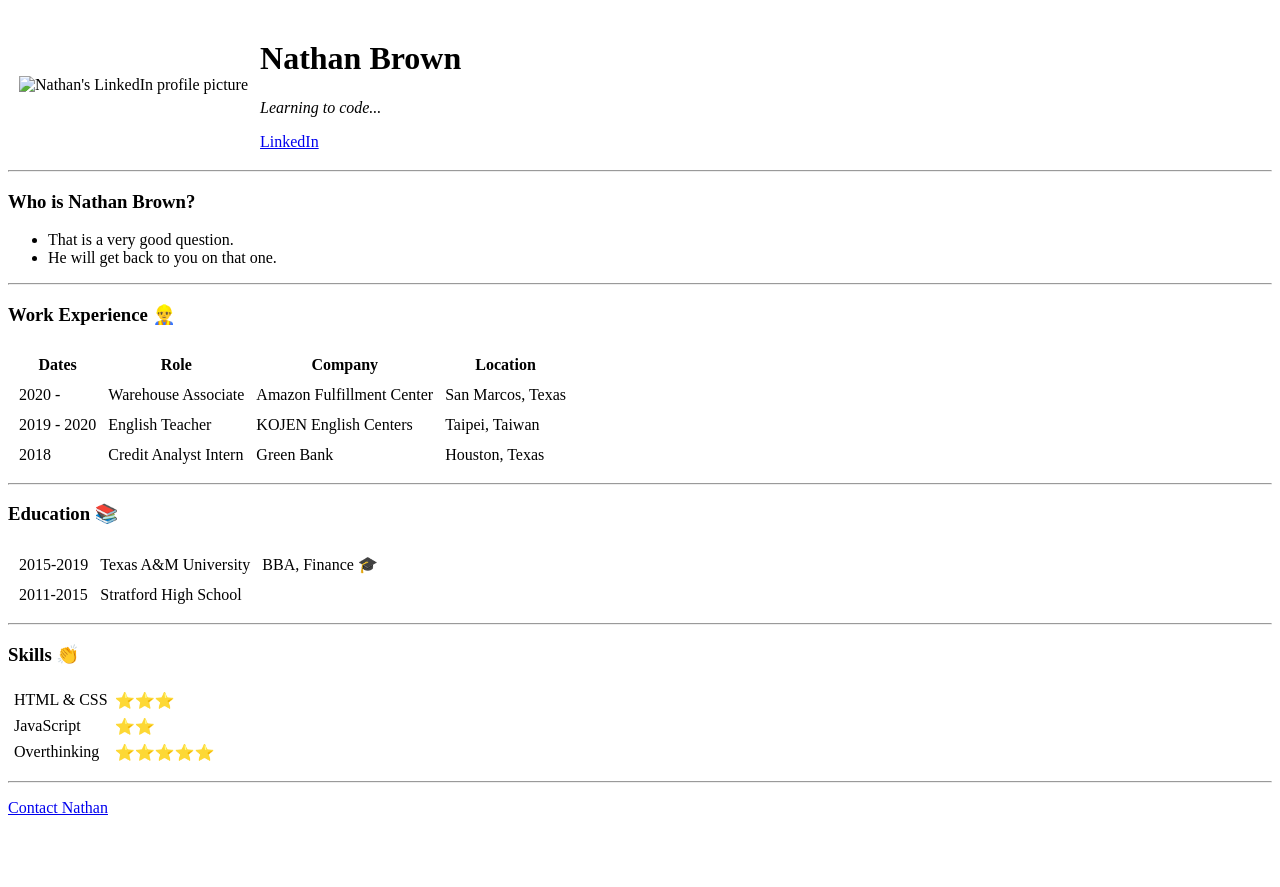
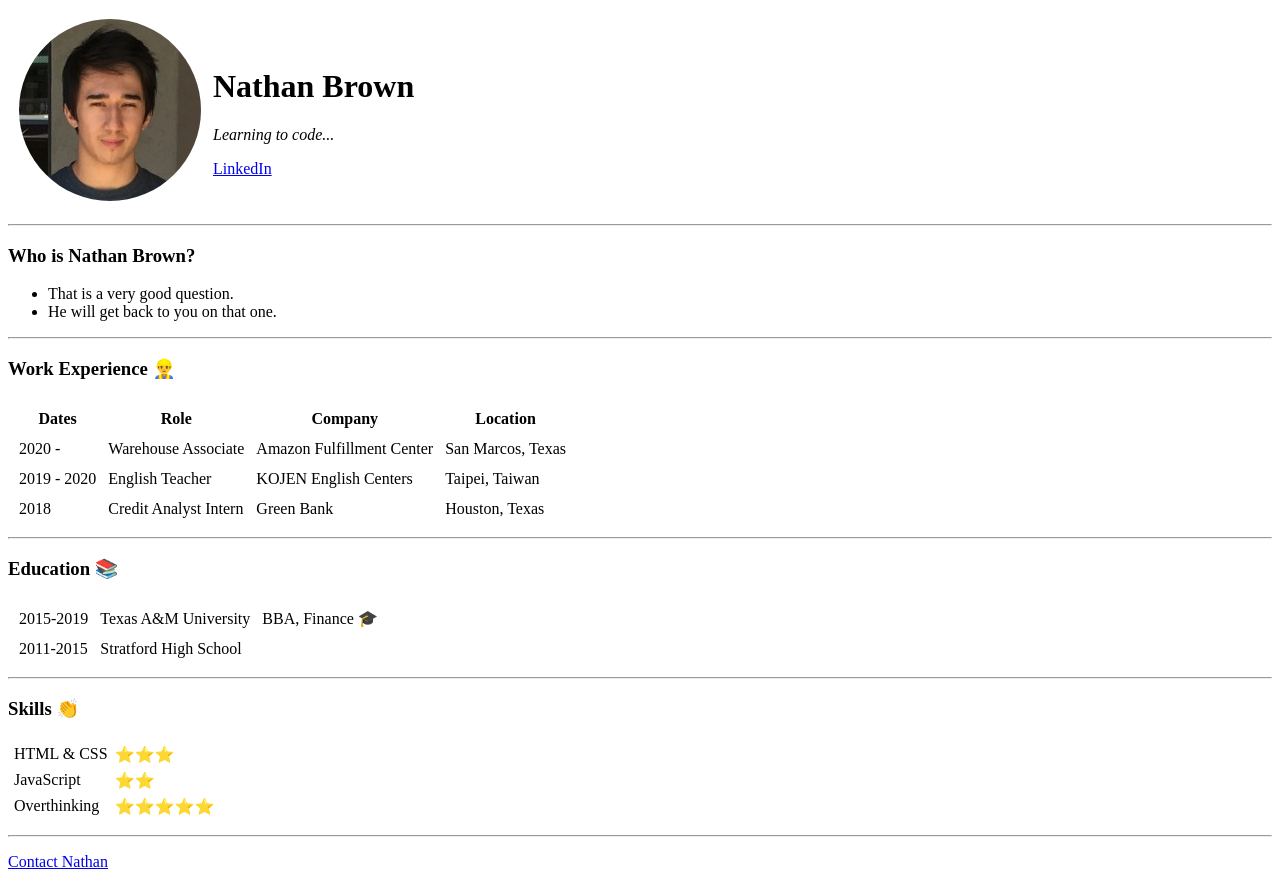
Before and after one commit to nathanbr0wn/cv, a plain HTML site: page index.html in a window 1280 px wide. Before the commit the page ends 833 px from the top, so only its background shows below. Drawn offline with Linux system fonts and the light colour scheme.

Commit message:
update photo path to "images/profilePic.png"

```diff
--- a/index.html
+++ b/index.html
@@ -9,7 +9,7 @@
     <div>
       <table cellspacing="10">
         <td>
-          <img src="profilePic.png" alt="Nathan's LinkedIn profile picture" />
+          <img src="images/profilePic.png" alt="Nathan's LinkedIn profile picture" />
         </td>
         <td>
           <h1>Nathan Brown</h1>
```
